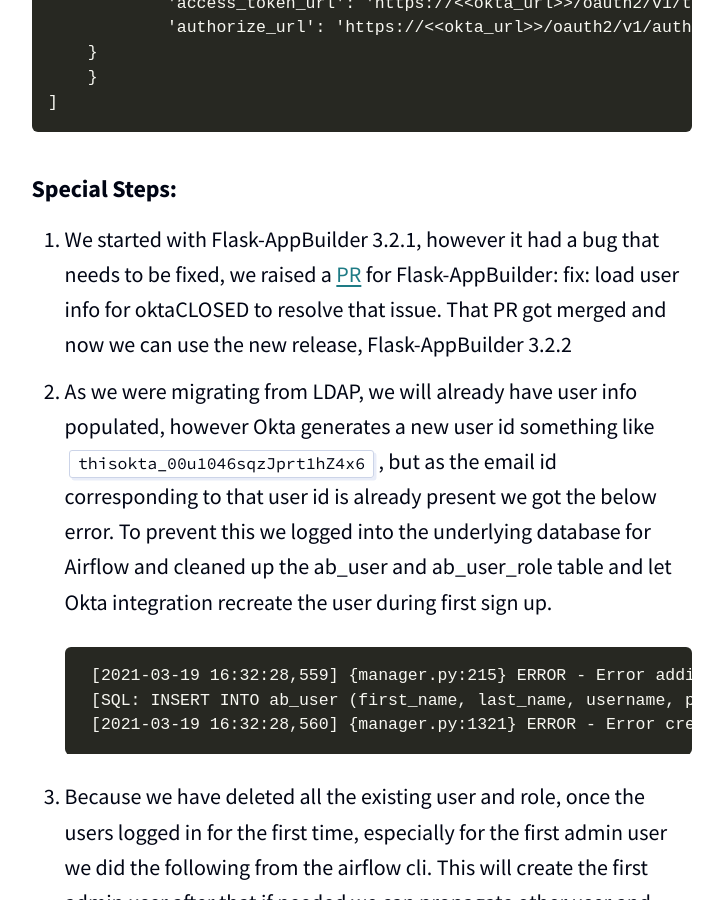
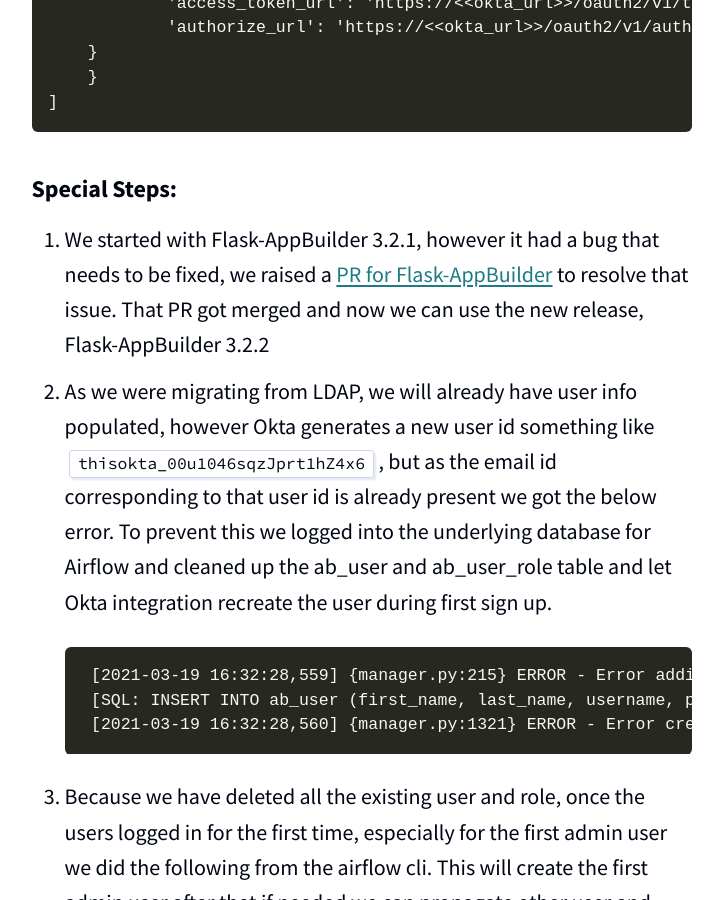
Before and after one commit to scribd/scribd.github.io, a Jekyll site: the page built from _posts/2021-04-26-integrating-airflow-and-okta.md, in a window 1280 px wide and 900 px high, scrolled down 3144 px. Shown: the whole window, without its empty margins (342-1065 px from the left). Built offline with Jekyll 4.4.1, drawn with Linux system fonts in a browser that asks for light colours.

Commit message:
fix a typo

```diff
--- a/_posts/2021-04-26-integrating-airflow-and-okta.md
+++ b/_posts/2021-04-26-integrating-airflow-and-okta.md
@@ -62,8 +62,7 @@
 
 
 1. We started with Flask-AppBuilder 3.2.1, however it had a bug that needs to
-   be fixed, we raised a [PR](https://github.com/dpgaspar/Flask-AppBuilder/pull/1589) for Flask-AppBuilder:
-   fix: load user info for oktaCLOSED  to resolve that issue. That PR got
+   be fixed, we raised a [PR for Flask-AppBuilder](https://github.com/dpgaspar/Flask-AppBuilder/pull/1589) to resolve that issue. That PR got
    merged and now we can use the new release, Flask-AppBuilder 3.2.2
 
 2. As we were migrating from LDAP, we will already have user info populated,
```
